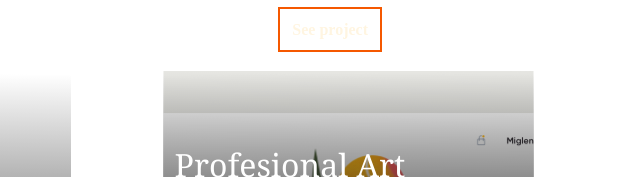
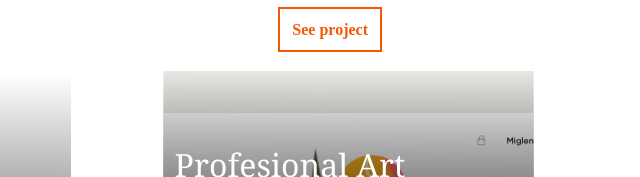
Before and after one commit to SamuelTakyiBoateng/Portfolio-RWD-desk_mob, a plain HTML site: page index.html in a window 1280 px wide. In both pictures the pointer is over the link "See project". Shown: the part 1341-1518 px from the top of the page, 523-1163 px from the left. Drawn offline with nearby package versions, Linux system fonts and the light colour scheme.

Commit message:
modified style.css to update hover

```diff
--- a/style.css
+++ b/style.css
@@ -304,7 +304,7 @@ h1 {
 .work1Link:hover {
   background-color: #fff;
   border: 2px solid rgba(245, 88, 0, 1);
-  color: rgba(255, 245, 225, 1);
+  color: rgba(245, 88, 0, 1);
   transition: 0.5s;
 }
 
```
